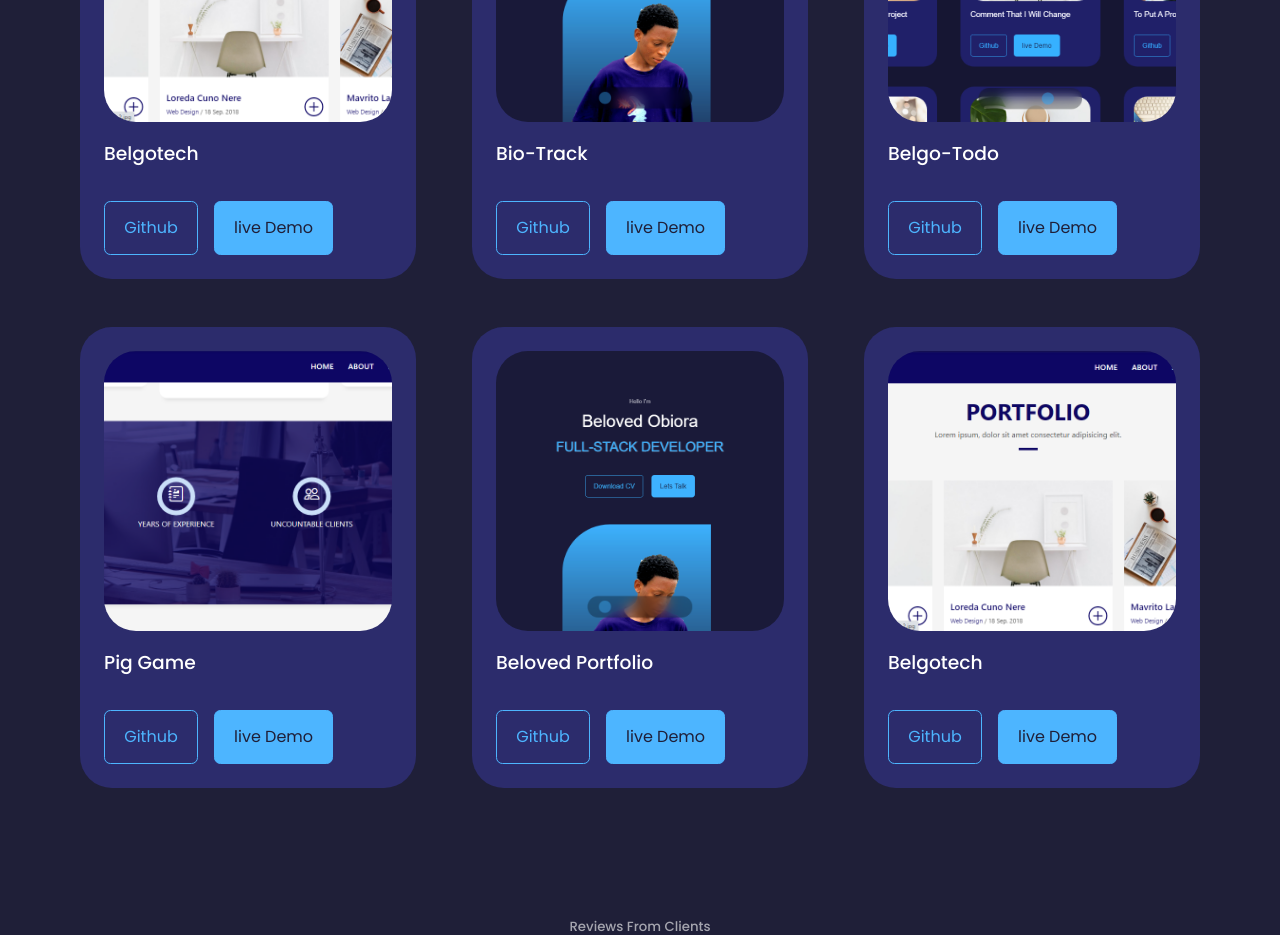
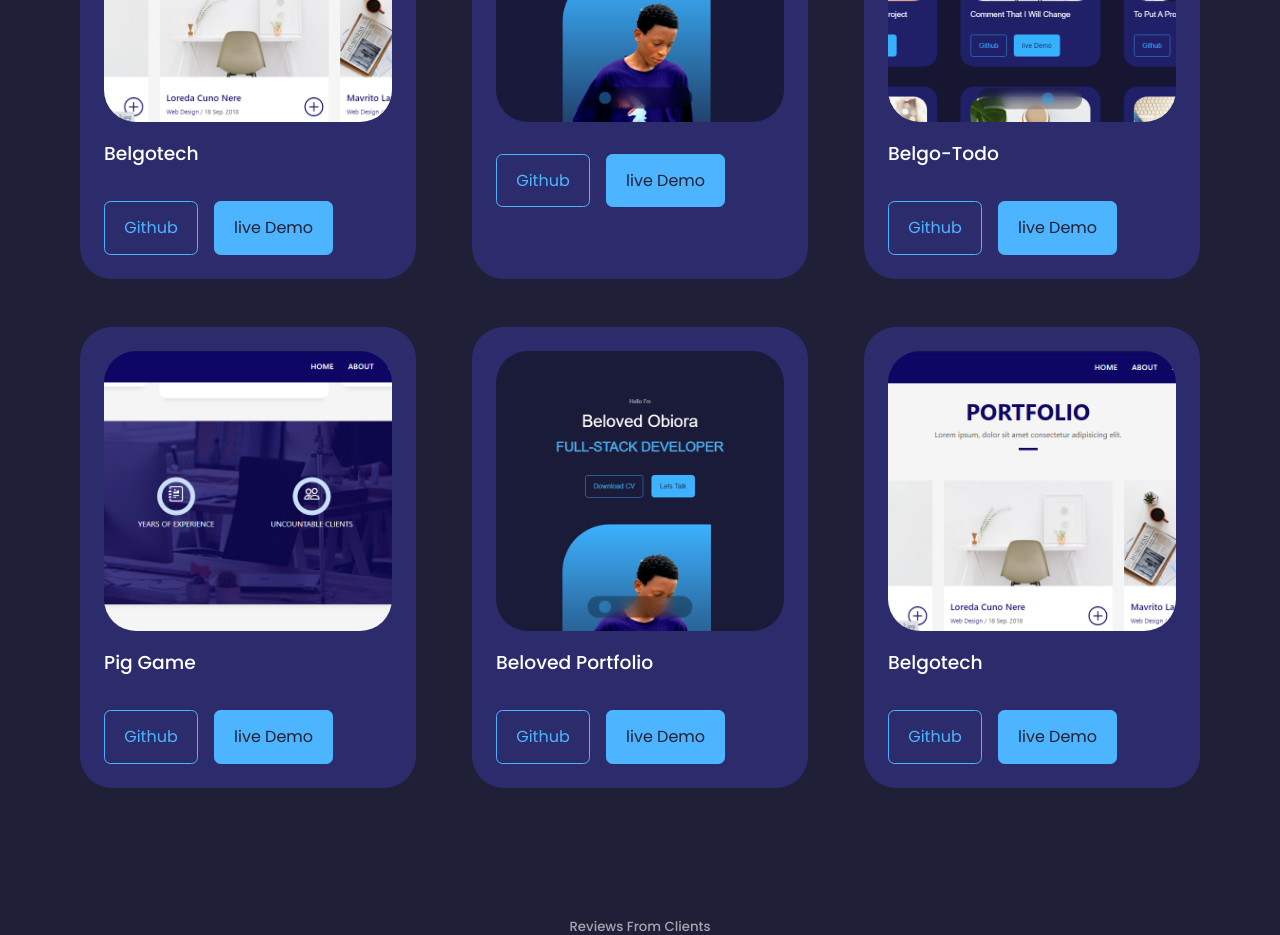
Before and after one commit to Belgotech/my-react-portfolio, a React (Vite) app: page / in a window 1280 px wide. Shown: the part 3880-4815 px from the top of the page. Built offline with nearby package versions, Linux system fonts and the light colour scheme.

Commit message:
App Update

```diff
--- a/src/Component/Portfolio/Portfolio.jsx
+++ b/src/Component/Portfolio/Portfolio.jsx
@@ -18,8 +18,8 @@ const data = [
   {
     id: 2,
     Image: IMG2,
-    title: "Bio-Track",
-    demo: "https://biotrack21.netlify.app",
+    title: "",
+    demo: "https://chopingsrecipe.netlify.app",
     github: "https://github.com/belgotech",
   },
 
```
